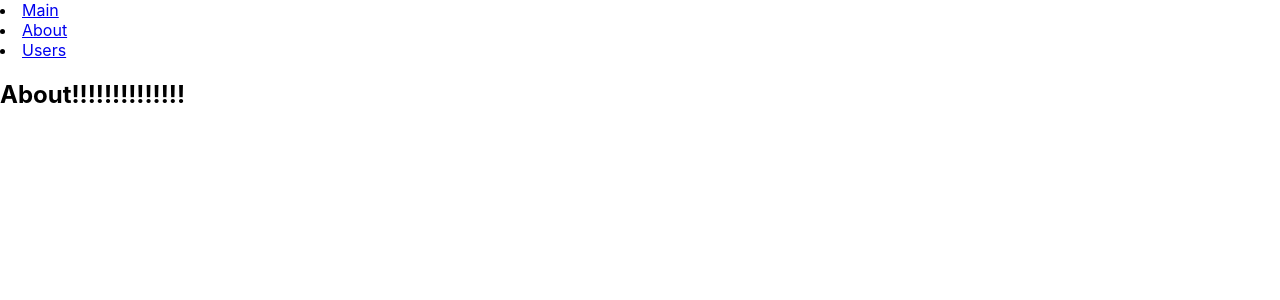
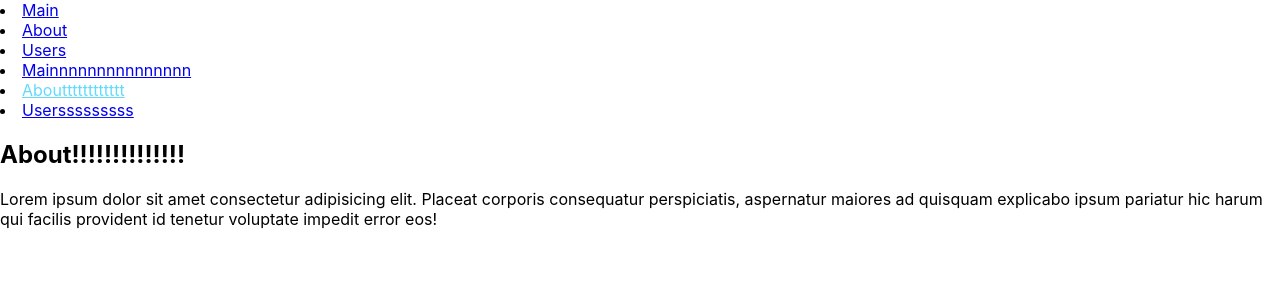
Before and after one commit to SeddiMK/18_React, a React (Create React App) app in the folder app_3/: page /about in a window 1280 px wide. Shown: the top 300 px of the page. Built offline with nearby package versions, Linux system fonts and the light colour scheme.

Commit message:
React_3_routes

```diff
--- a/app_3/src/About.js
+++ b/app_3/src/About.js
@@ -2,6 +2,12 @@ function About() {
   return (
     <>
       <h2>About!!!!!!!!!!!!!!</h2>
+      <p>
+        Lorem ipsum dolor sit amet consectetur adipisicing elit. Placeat
+        corporis consequatur perspiciatis, aspernatur maiores ad quisquam
+        explicabo ipsum pariatur hic harum qui facilis provident id tenetur
+        voluptate impedit error eos!
+      </p>
     </>
   );
 }
--- a/app_3/src/App.css
+++ b/app_3/src/App.css
@@ -36,3 +36,11 @@
     transform: rotate(360deg);
   }
 }
+
+nav .active {
+  color: #61dafb;
+}
+.primer {
+  color: green;
+  font-weight: 800;
+}
--- a/app_3/src/App.js
+++ b/app_3/src/App.js
@@ -6,24 +6,31 @@ import Main from './Main';
 import UserId from './UserId';
 import Error from './Error';
 
-import { BrowserRouter as Router, Route, Link, Routes } from 'react-router-dom';
+import {
+  BrowserRouter as Router,
+  Route,
+  NavLink,
+  Routes,
+} from 'react-router-dom';
 
 function App() {
   return (
     <>
       <Header></Header>
       <Router>
-        {/* <nav>
+        <nav>
           <li>
-            <Link to="/">Main</Link>
+            <NavLink exact to="/" activeClassName="primer">
+              Mainnnnnnnnnnnnnnn
+            </NavLink>
           </li>
           <li>
-            <Link to="/about">About</Link>
+            <NavLink to="/about">Aboutttttttttttt</NavLink>
           </li>
           <li>
-            <Link to="/users">Usersssssssss</Link>
+            <NavLink to="/users">Usersssssssss</NavLink>
           </li>
-        </nav> */}
+        </nav>
         <Routes>
           <Route exact path="/" element={<Main />}></Route>
           <Route path="/about" element={<About />}></Route>
--- a/app_3/src/UserId.js
+++ b/app_3/src/UserId.js
@@ -2,6 +2,7 @@ import { useParams } from 'react-router-dom';
 
 function UserId() {
   let { userName } = useParams();
+  console.log(useParams());
   return (
     <div>
       <a href="/users">Назад</a>
--- a/app_3/src/Users.js
+++ b/app_3/src/Users.js
@@ -4,6 +4,8 @@ import { useLocation } from 'react-router-dom';
 function Users() {
   // let match = matchPath();
   let { pathname } = useLocation();
+  // console.log(useLocation());
+
   return (
     <>
       <h2>Users</h2>
```
